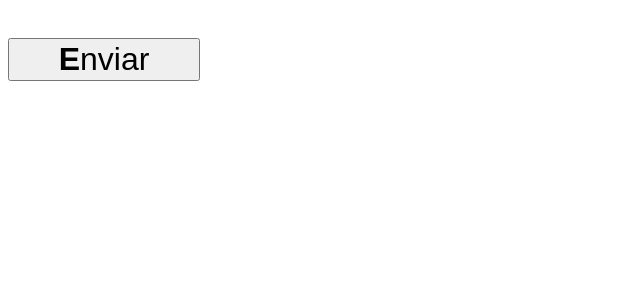
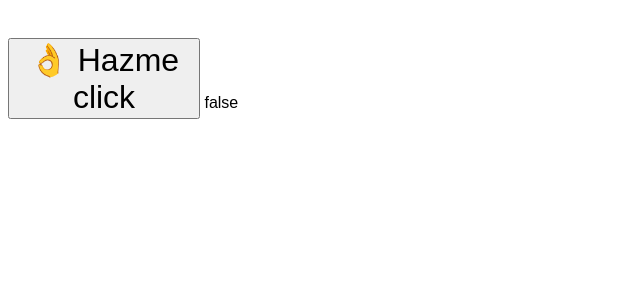
Before and after one commit to AaronAlons/DADM-2024, a Vue app: page / in a window 1280 px wide. Shown: the top 300 px of the page, without its empty margins (0-640 px from the left). Built offline with nearby package versions, Linux system fonts and the light colour scheme.

Commit message:
😎FEAT: Scoped Slots

```diff
--- a/src/App.vue
+++ b/src/App.vue
@@ -5,7 +5,10 @@ import fancyButton from './components/FancyButton.vue';
 <template>
   <div class="content">
     <fancy-button>
-      <strong>E</strong>nviar
+      <template #icon="{hover}">
+        {{ hover ? "🦖" : "👌" }}
+      </template>
+        Hazme click
       </fancy-button>
   </div>
 </template>
--- a/src/components/FancyButton.vue
+++ b/src/components/FancyButton.vue
@@ -1,9 +1,15 @@
 <template>
-    <button>
-      <slot></slot>
+    <button
+    @mouseenter="hover=true"
+    @mouseleave="hover=false">
+    <slot name="icon" :hover="hover">🙊</slot>
+    <slot>submit</slot>
     </button>
+    {{ hover }}
   </template>
   <script setup>
+  import {ref} from 'vue';
+  const hover = ref(false);
   </script>
 
   <style scoped>
```
